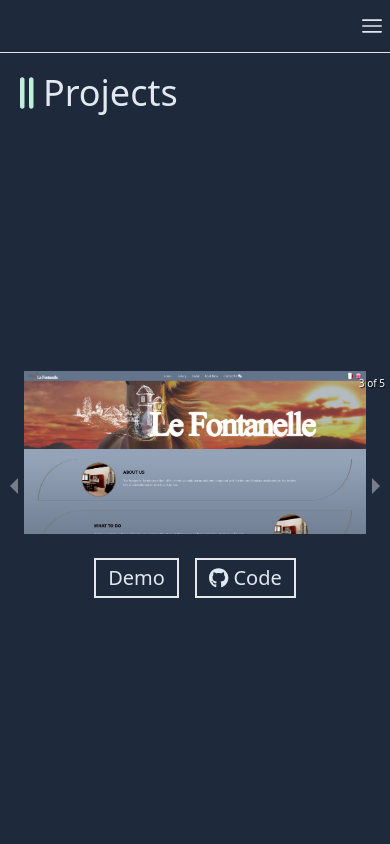
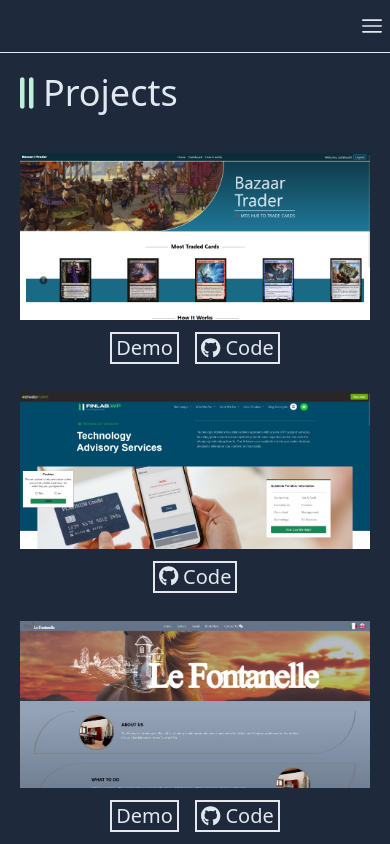
Before and after one commit to Matstraz/portfolio2, a React (Create React App) app: page /projects in a window 390 px wide. Shown: the top 844 px of the page. Built offline with nearby package versions, Linux system fonts and the light colour scheme; what react-animations would draw is missing.

Commit message:
feat: add grid system to projects page + fix resp issues

```diff
--- a/src/components/pages/About.js
+++ b/src/components/pages/About.js
@@ -114,7 +114,7 @@
           </div>
         </div>
         <select
-          className="hidden lg:block absolute top-5 right-5 bg-slate-700 py-1"
+          className="hidden md:block absolute top-5 right-5 bg-slate-700 py-1"
           onClick={handleLanguage}
         >
           <option value="en">English</option>
--- a/src/components/pages/Homepage.js
+++ b/src/components/pages/Homepage.js
@@ -116,7 +116,13 @@
         <option value="it">Italiano</option>
       </select>
 
-      <div className="flex gap-4 absolute top-5 left-5 justify-between items-center">
+      <div
+        className={
+          enter
+            ? "hidden"
+            : "flex gap-4 absolute top-5 left-5 justify-between items-center"
+        }
+      >
         <a
           href="https://www.linkedin.com/in/matteo-strazzera-ba26781b8/"
           className="flex justify-center items-center"
--- a/src/components/pages/projects/Projects.js
+++ b/src/components/pages/projects/Projects.js
@@ -17,16 +17,16 @@
   const { t } = useTranslation();
 
   const bazaarData = (
-    <div className="flex gap-4">
+    <div className="flex gap-4 justify-center items-center">
       <a
         href="https://bazaar-trader.netlify.app/"
-        className="border-2 px-3 py-1 text-xl mt-6"
+        className="border-2 px-1 md:px-3 md:py-1 text-xl mt-3 md:mt-6"
       >
         Demo
       </a>
       <a
         href="https://github.com/Matstraz/bazaar_trader/tree/develop"
-        className="border-2 px-3 py-1 text-xl mt-6"
+        className="border-2 px-1 md:px-3 md:py-1 text-xl mt-3 md:mt-6"
       >
         {icons.githubMini} Code
       </a>
@@ -34,10 +34,10 @@
   );
 
   const ubisoftData = (
-    <div className="flex gap-4">
+    <div className="flex gap-4 justify-center items-center">
       <a
         href="https://github.com/Matstraz/Ubisoft-Site-Project/tree/develop"
-        className="border-2 px-3 py-1 text-xl mt-6"
+        className="border-2 px-1 md:px-3 md:py-1 text-xl mt-3 md:mt-6"
       >
         {icons.githubMini} Code
       </a>
@@ -45,10 +45,10 @@
   );
 
   const finlabData = (
-    <div className="flex gap-4">
+    <div className="flex gap-4 justify-center items-center">
       <a
         href="https://github.com/Matstraz/Finlab-Javascript-Project---Team-3/tree/develop"
-        className="border-2 px-3 py-1 text-xl mt-6"
+        className="border-2 px-1 md:px-3 md:py-1 text-xl mt-3 md:mt-6"
       >
         {icons.githubMini} Code
       </a>
@@ -56,16 +56,16 @@
   );
 
   const optionsfyData = (
-    <div className="flex gap-4">
+    <div className="flex gap-4 justify-center items-center">
       <a
         href="https://optionsfy-fe.netlify.app/"
-        className="border-2 px-3 py-1 text-xl mt-6"
+        className="border-2 px-1 md:px-3 md:py-1 text-xl mt-3 md:mt-6"
       >
         Demo
       </a>
       <a
         href="https://github.com/Matstraz/Optionsfy-Frontend/"
-        className="border-2 px-3 py-1 text-xl mt-6"
+        className="border-2 px-1 md:px-3 md:py-1 text-xl mt-3 md:mt-6"
       >
         {icons.githubMini} Code
       </a>
@@ -73,16 +73,16 @@
   );
 
   const fontanelleData = (
-    <div className="flex gap-4">
+    <div className="flex gap-4 justify-center items-center">
       <a
         href="https://lefontanelle.netlify.app/"
-        className="border-2 px-3 py-1 text-xl mt-6"
+        className="border-2 px-1 md:px-3 md:py-1 text-xl mt-3 md:mt-6"
       >
         Demo
       </a>
       <a
         href="https://github.com/Matstraz/agriturismo/tree/develop"
-        className="border-2 px-3 py-1 text-xl mt-6"
+        className="border-2 px-1 md:px-3 md:py-1 text-xl mt-3 md:mt-6"
       >
         {icons.githubMini} Code
       </a>
@@ -97,7 +97,7 @@
     { image: ubisoft, links: ubisoftData },
   ];
   return (
-    <div className="bg-slate-800 min-h-screen h-8 text-slate-200">
+    <div className="bg-slate-800 min-h-screen lg:h-screen text-slate-200">
       <div className="h-fit">
         <Navbar projects />
       </div>
@@ -114,8 +114,17 @@
         </select>
       </div>
 
-      <div className=" h-5/6 flex justify-center items-center">
+      <div className="hidden h-5/6 md:flex justify-center items-center">
         <ImageCarouselZoom imagesData={imagesData} />
+      </div>
+
+      <div className="md:hidden h-5/6 grid sm:grid-cols-2 grid-cols-1 p-5 gap-7">
+        {imagesData.map((el) => (
+          <div>
+            {<img src={el.image} alt="Example pic" />}
+            {el.links}
+          </div>
+        ))}
       </div>
     </div>
   );
--- a/src/components/pages/tools/Tools.js
+++ b/src/components/pages/tools/Tools.js
@@ -12,7 +12,7 @@
   const { t } = useTranslation();
 
   return (
-    <div className="bg-slate-800 h-screen text-slate-200 flex flex-col">
+    <div className="bg-slate-800 min-h-screen lg:h-screen text-slate-200 flex flex-col">
       <div className="h-min">
         <Navbar languages />
       </div>
```
